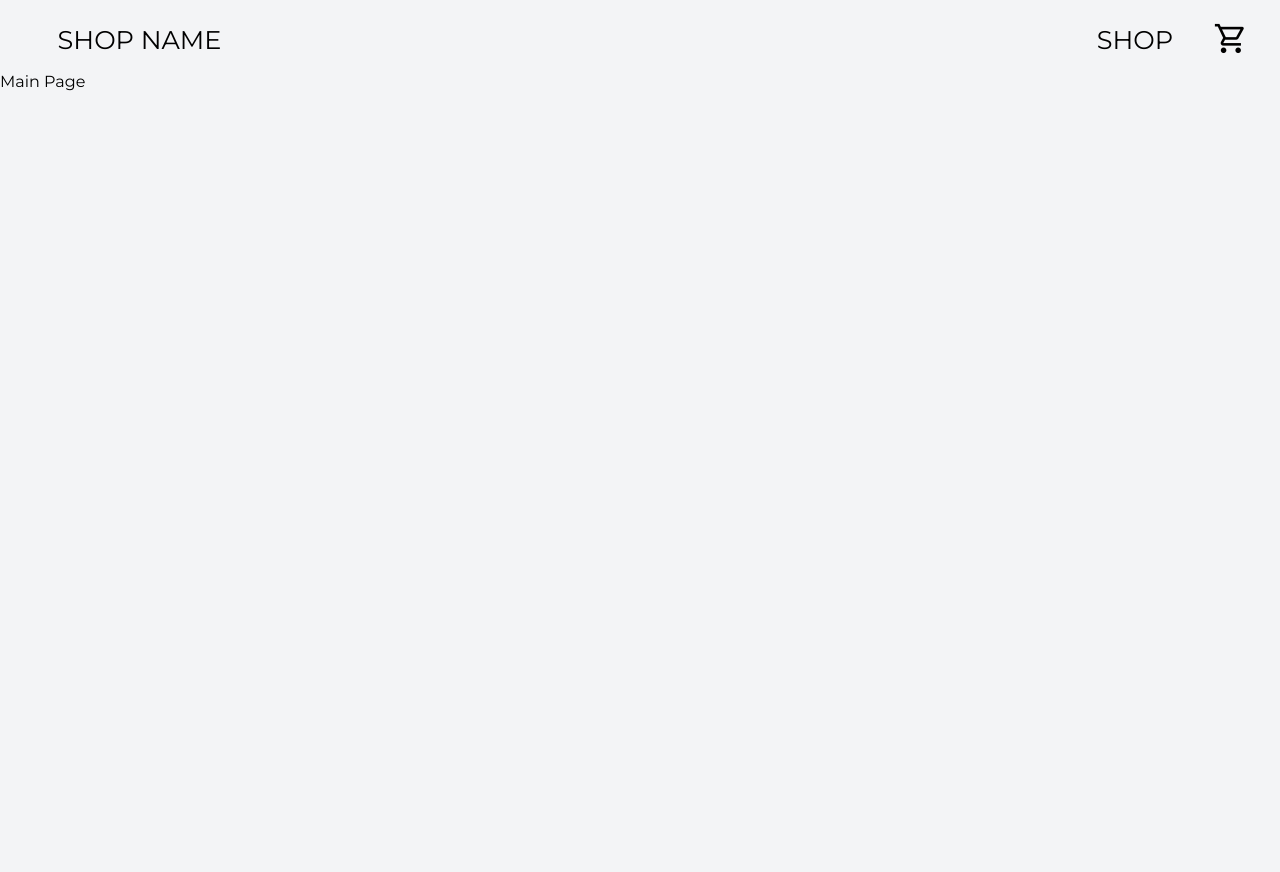
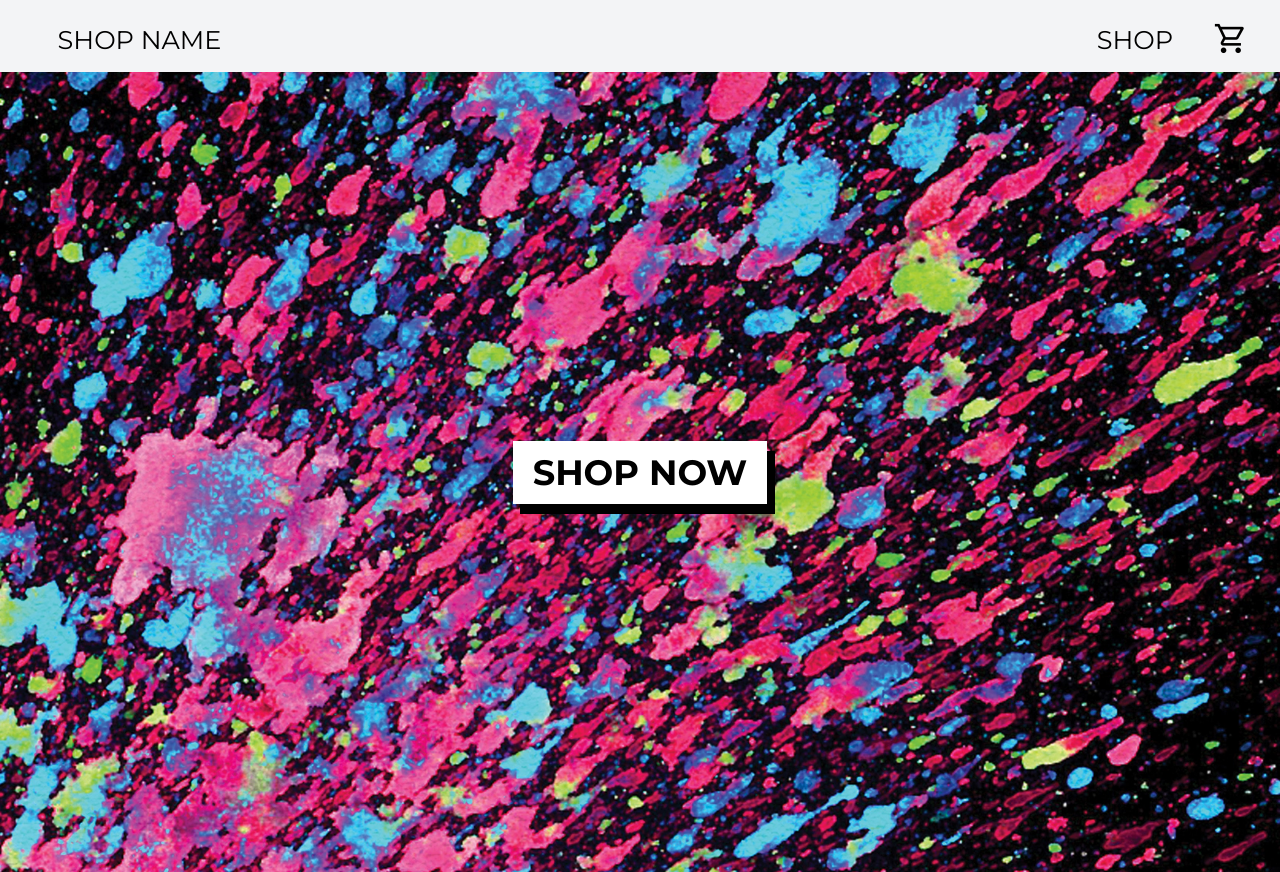
Before and after one commit to DaddyGasCoin/shopping-cart, a React (Create React App) app: page / in a window 1280 px wide. Before the commit the page ends 800 px from the top, so only its background shows below. Built offline with nearby package versions, Linux system fonts and the light colour scheme.

Commit message:
Add styles for home page

```diff
--- a/src/components/DisplayMain.js
+++ b/src/components/DisplayMain.js
@@ -1,10 +1,19 @@
-
+import img from './images/shoes/background/multi.jpg'
+import { Link } from "react-router-dom";
 
 const DisplayMain = () => {
     return (
-        <>
-            <div>Main Page</div>
-        </>
+        <div className="main-wrapper"
+            style={{
+                backgroundImage: `url(${img})`,
+                backgroundSize: 'cover',
+                backgroundPosition: 'center',
+            }}>
+            <Link className="text-link text" to="/shop">
+                <div className='shop-link'>SHOP NOW</div>
+            </Link>
+
+        </div>
     )
 }
 
--- a/src/style.css
+++ b/src/style.css
@@ -211,3 +211,18 @@ span.size-35 {
     background-color: black;
 
 }
+
+.main-wrapper {
+    height: 100vh;
+    display: flex;
+    justify-content: center;
+    align-items: center;
+}
+
+.shop-link {
+    font-size: 2.2rem;
+    font-weight: 700;
+    background-color: white;
+    padding: 10px 20px;
+    box-shadow: 7px 10px black, 8px 10px black;
+}
```
Also changed, not shown: src/components/images/shoes/background/multi.jpg (added).
